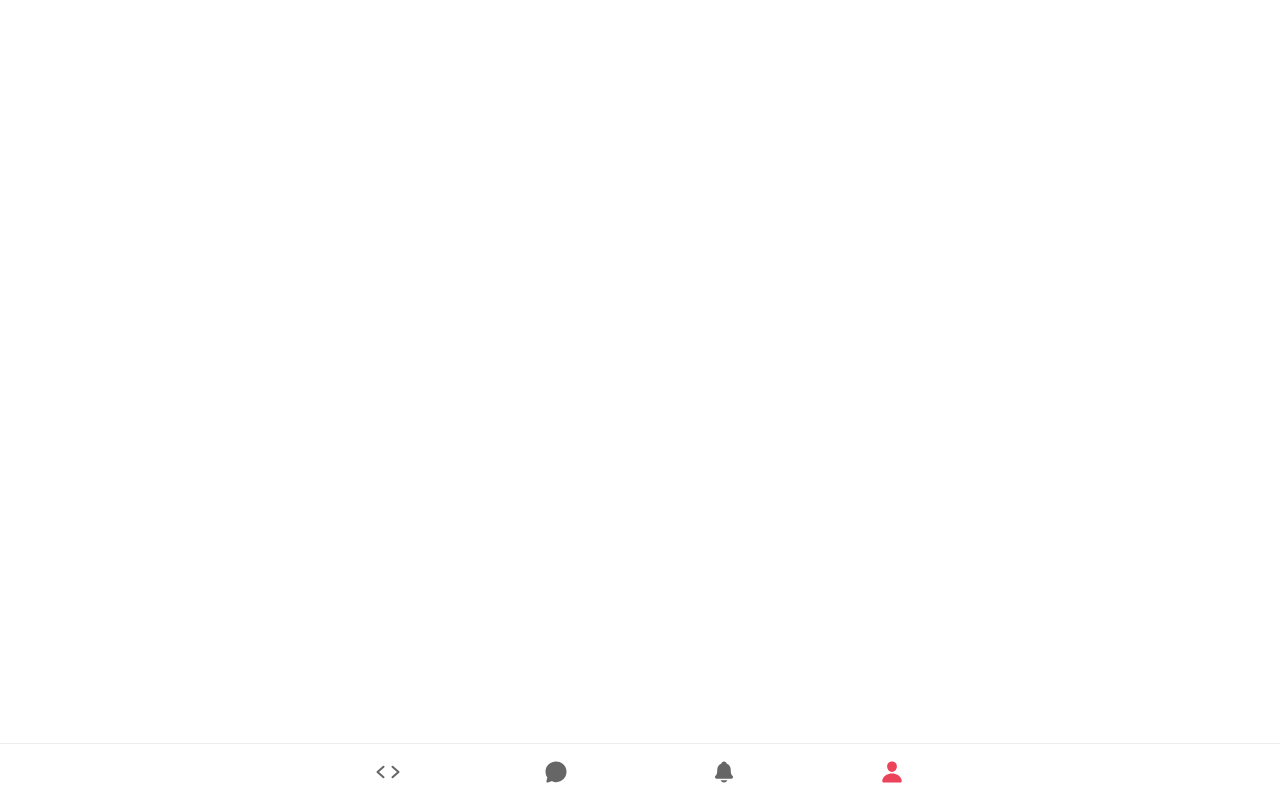
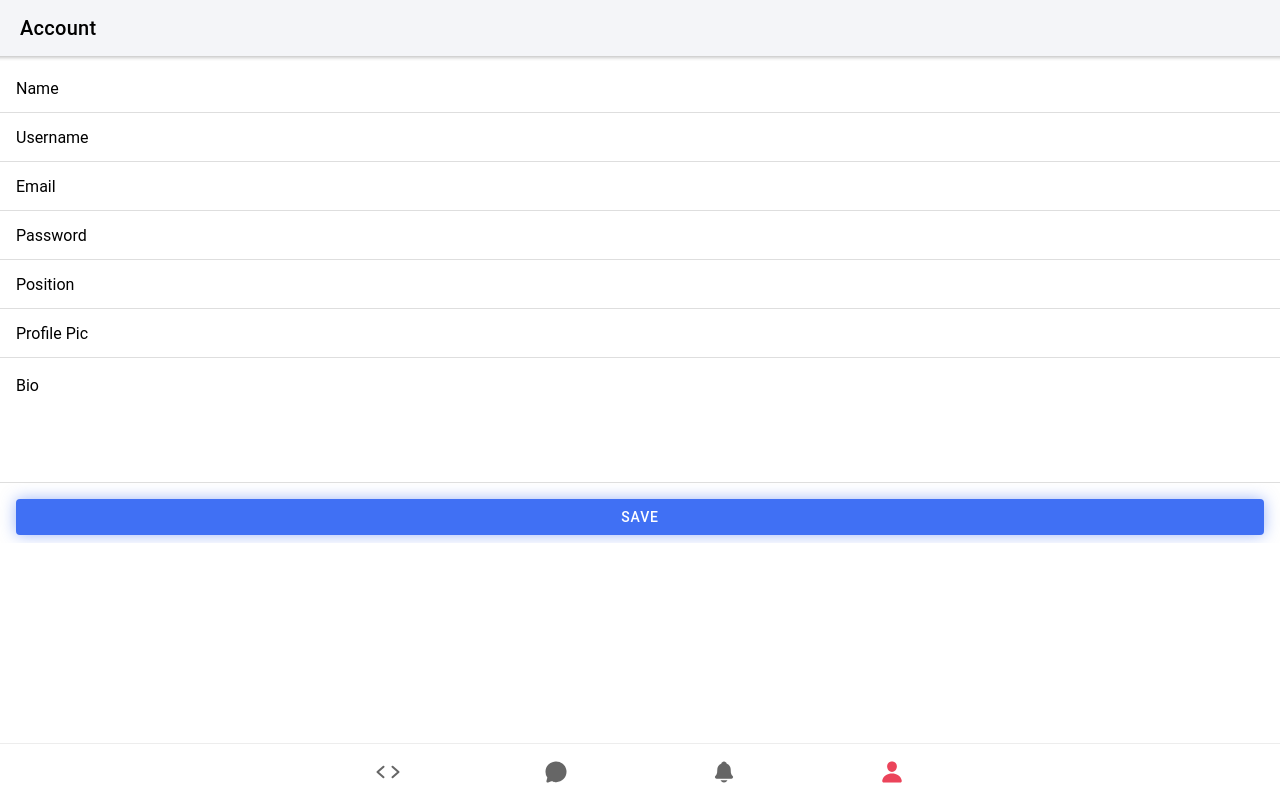
Before and after one commit to vbarcellos/tindev, a React (Create React App) app: page /app/account in a window 1280 px wide. Built offline with nearby package versions, Linux system fonts and the light colour scheme.

Commit message:
Tela de update

```diff
--- a/src/State.jsx
+++ b/src/State.jsx
@@ -3,10 +3,6 @@ import React from "react";
 export const AppContext = React.createContext();
 
 const reducer = (state, action) => {
-  // const playing = getPlaying(state);
-  // const ct = getCurrentTrack(state);
-  // const user = getUser(state);
-
   switch (action.type) {
     case "LOGOUT": {
       return {
@@ -17,7 +13,7 @@ const reducer = (state, action) => {
         },
       };
     }
-    case "LOGGED_IN": {
+    case "LOGIN": {
       return {
         ...state,
         auth: {
@@ -31,6 +27,24 @@ const reducer = (state, action) => {
       return {
         ...state,
         users: [...state?.users, action.user],
+      };
+    }
+
+    case "UPDATE_USER": {
+      const updatedUserIndex = state?.users.findIndex(
+        (registeredUser) => registeredUser?._id === action?.user?._id
+      );
+
+      let updatedUsers = state?.users || [];
+      updatedUsers[updatedUserIndex] = action?.user;
+
+      return {
+        ...state,
+        users: updatedUsers,
+        auth: {
+          ...state?.auth,
+          user: action?.user,
+        },
       };
     }
 
@@ -67,6 +81,7 @@ const initialState = {
   },
   users: [
     {
+      _id: "1",
       email: "admin@gmail.com",
       name: "admin",
       password: "123456",
@@ -76,6 +91,7 @@ const initialState = {
       position: "Sys admin",
     },
     {
+      _id: "2",
       email: "victor@gmail.com",
       name: "Victor Barcellos",
       password: "123456",
@@ -92,6 +108,7 @@ const initialState = {
       ],
     },
     {
+      _id: "3",
       email: "pedro@gmail.com",
       name: "Pedro Antônio",
       password: "123456",
@@ -102,6 +119,7 @@ const initialState = {
       position: "Front-End Developer",
     },
     {
+      _id: "4",
       email: "joao@gmail.com",
       name: "João Silva",
       password: "123456",
@@ -134,7 +152,7 @@ export const logout = () => ({
 });
 
 export const loggedIn = (user) => ({
-  type: "LOGGED_IN",
+  type: "LOGIN",
   user,
 });
 
@@ -143,6 +161,11 @@ export const signup = (user) => ({
   user,
 });
 
+export const updateUser = (user) => ({
+  type: "UPDATE_USER",
+  user,
+});
+
 // State selectors
 export const getUser = (state) => state?.auth?.user;
 export const getUsers = (state) => state?.users;
--- a/src/Tabs.jsx
+++ b/src/Tabs.jsx
@@ -23,6 +23,7 @@ import Login from "./pages/Login";
 import Signup from "./pages/Signup";
 import ResetPassword from "./pages/ResetPassword";
 import Chats from "./pages/Chats";
+import Account from "./pages/Account";
 
 const Tabs = () => {
   const { state, dispatch } = useContext(AppContext);
@@ -45,6 +46,7 @@ const Tabs = () => {
             exact={true}
           />
           <Route path="/app/chats" component={Chats} exact={true} />
+          <Route path="/app/account" component={Account} exact={true} />
         </IonRouterOutlet>
 
         <IonTabBar slot="bottom">
--- /dev/null
+++ b/src/pages/Account.jsx
@@ -0,0 +1,163 @@
+import { useContext, useRef, useState } from "react";
+import {
+  IonButton,
+  IonHeader,
+  IonToolbar,
+  IonTitle,
+  IonContent,
+  IonPage,
+  IonList,
+  IonItem,
+  IonLabel,
+  IonInput,
+  IonLoading,
+  IonTextarea,
+} from "@ionic/react";
+
+import { AppContext, updateUser, getUser } from "../State";
+
+import urls from "../urls";
+
+import "./Form.css";
+import { sleep } from "../util";
+
+const Signup = ({ track, history }) => {
+  const { state, dispatch } = useContext(AppContext);
+
+  const usuario = getUser(state);
+
+  const [email, setEmail] = useState(usuario?.email);
+  const [name, setName] = useState(usuario?.name);
+  const [username, setUsername] = useState(usuario?.username);
+  const [password, setPassword] = useState(usuario?.password);
+  const [bio, setBio] = useState(usuario?.bio);
+  const [img, setImg] = useState(usuario?.img);
+  const [position, setPosition] = useState(usuario?.position);
+
+  const [formErrors, setFormErrors] = useState(null);
+  const [showLoading, setShowLoading] = useState(false);
+
+  const formRef = useRef(null);
+
+  const handleSubmit = async (e) => {
+    e.preventDefault();
+
+    try {
+      setShowLoading(true);
+
+      await sleep(1000);
+
+      dispatch(
+        updateUser({
+          _id: usuario?._id,
+          name,
+          username,
+          password,
+          email,
+          bio,
+          img,
+          position,
+        })
+      );
+
+      history.replace(urls.APP_HOME);
+
+      setShowLoading(false);
+    } catch (e) {
+      console.error(e);
+      setShowLoading(false);
+      setFormErrors(e);
+    }
+  };
+
+  return (
+    <IonPage>
+      <IonHeader>
+        <IonToolbar color="light">
+          <IonTitle>Account</IonTitle>
+        </IonToolbar>
+      </IonHeader>
+      <IonContent className="form">
+        <IonLoading
+          isOpen={showLoading}
+          message="Saving..."
+          onDidDismiss={() => setShowLoading(false)}
+        />
+        <form onSubmit={handleSubmit} method="post" ref={formRef} action="">
+          <IonList>
+            <IonItem>
+              <IonLabel position={"fixed"}>Name</IonLabel>
+              <IonInput
+                name="name"
+                type="text"
+                value={usuario?.name}
+                onInput={(e) => setName(e.currentTarget.value)}
+              />
+            </IonItem>
+            <IonItem>
+              <IonLabel position={"fixed"}>Username</IonLabel>
+              <IonInput
+                name="username"
+                type="text"
+                value={usuario?.username}
+                onInput={(e) => setUsername(e.currentTarget.value)}
+              />
+            </IonItem>
+            <IonItem>
+              <IonLabel position={"fixed"}>Email</IonLabel>
+              <IonInput
+                name="email"
+                type="email"
+                value={usuario?.email}
+                onInput={(e) => setEmail(e.currentTarget.value)}
+              />
+            </IonItem>
+            <IonItem>
+              <IonLabel position={"fixed"}>Password</IonLabel>
+              <IonInput
+                name="password"
+                type="password"
+                value={usuario?.password}
+                onInput={(e) => setPassword(e.currentTarget.value)}
+              />
+            </IonItem>
+            <IonItem>
+              <IonLabel position={"fixed"}>Position</IonLabel>
+              <IonInput
+                name="position"
+                type="text"
+                value={usuario?.position}
+                onInput={(e) => setPosition(e.currentTarget.value)}
+              />
+            </IonItem>
+            <IonItem>
+              <IonLabel position={"fixed"}>Profile Pic</IonLabel>
+              <IonInput
+                name="img"
+                type="text"
+                value={usuario?.img}
+                onInput={(e) => setImg(e.currentTarget.value)}
+              />
+            </IonItem>
+            <IonItem>
+              <IonLabel position={"fixed"}>Bio</IonLabel>
+              <IonTextarea
+                rows={5}
+                name="bio"
+                type="text"
+                value={usuario?.bio}
+                onInput={(e) => setBio(e.currentTarget.value)}
+              />
+            </IonItem>
+
+            <IonButton expand="block" type="submit">
+              Save
+            </IonButton>
+          </IonList>
+        </form>
+      </IonContent>
+    </IonPage>
+  );
+};
+
+export default Signup;
--- a/src/pages/Chats.tsx
+++ b/src/pages/Chats.tsx
@@ -17,8 +17,6 @@ function Chats(props: any) {
 
   const usuario = getUser(state);
 
-  console.log("usuario :>> ", usuario);
-
   const detalharConversa = useCallback((chat: object) => {
     console.log("chat :>> ", chat);
   }, []);
@@ -26,14 +24,14 @@ function Chats(props: any) {
   return (
     <IonPage>
       <IonHeader>
-        <IonToolbar>
+        <IonToolbar color="light">
           <IonTitle>Chats</IonTitle>
         </IonToolbar>
       </IonHeader>
 
       {/* Porque a lista está alinhada ao fim? */}
       <IonList>
-        {usuario?.openChats.map((chat: any) => (
+        {usuario?.openChats?.map((chat: any) => (
           <IonItem
             color="primary"
             key={chat}
--- a/src/pages/Home.jsx
+++ b/src/pages/Home.jsx
@@ -15,8 +15,6 @@ import { Slides } from "./components/Slides";
 
 const Home = ({ track, history }) => {
   const { state, dispatch } = useContext(AppContext);
-
-  console.log("state :>> ", state);
 
   const goTo = useCallback(
     (path) => {
--- a/src/pages/components/Slides.tsx
+++ b/src/pages/components/Slides.tsx
@@ -1,4 +1,4 @@
-import React, { useCallback, useContext } from "react";
+import React, { useCallback, useContext, useMemo } from "react";
 import PropTypes from "prop-types";
 
 import {
@@ -30,14 +30,11 @@ const slideOpts = {
 };
 
 export function Slides(props: any) {
-  const { state, dispatch } = useContext(AppContext);
-
-  //   console.log("history :>> ", history);
-  console.log("props.history :>> ", props.history);
-
-  const usuarios = getUsers(state);
+  const { state } = useContext(AppContext);
+  const usuarios = useMemo(() => getUsers(state), [state]);
 
   console.log("usuarios :>> ", usuarios);
+
   const goTo = useCallback(
     (path) => {
       props.history.push(path, { direction: "forward" });
@@ -45,9 +42,10 @@ export function Slides(props: any) {
     [props.history]
   );
 
-  const getSlide = useCallback((usuario) => {
+  const getSlide = useCallback(
+    (usuario = []) => {
       return (
-      <IonSlide key={usuario?.name}>
+        <IonSlide key={usuario?._id}>
           <IonRow>
             <IonCol>
               <IonCard>
@@ -72,7 +70,9 @@ export function Slides(props: any) {
           </IonRow>
         </IonSlide>
       );
-  }, []);
+    },
+    [goTo]
+  );
 
   return (
     <IonContent>
```
Lines whose indentation alone changed are shown as unchanged.
